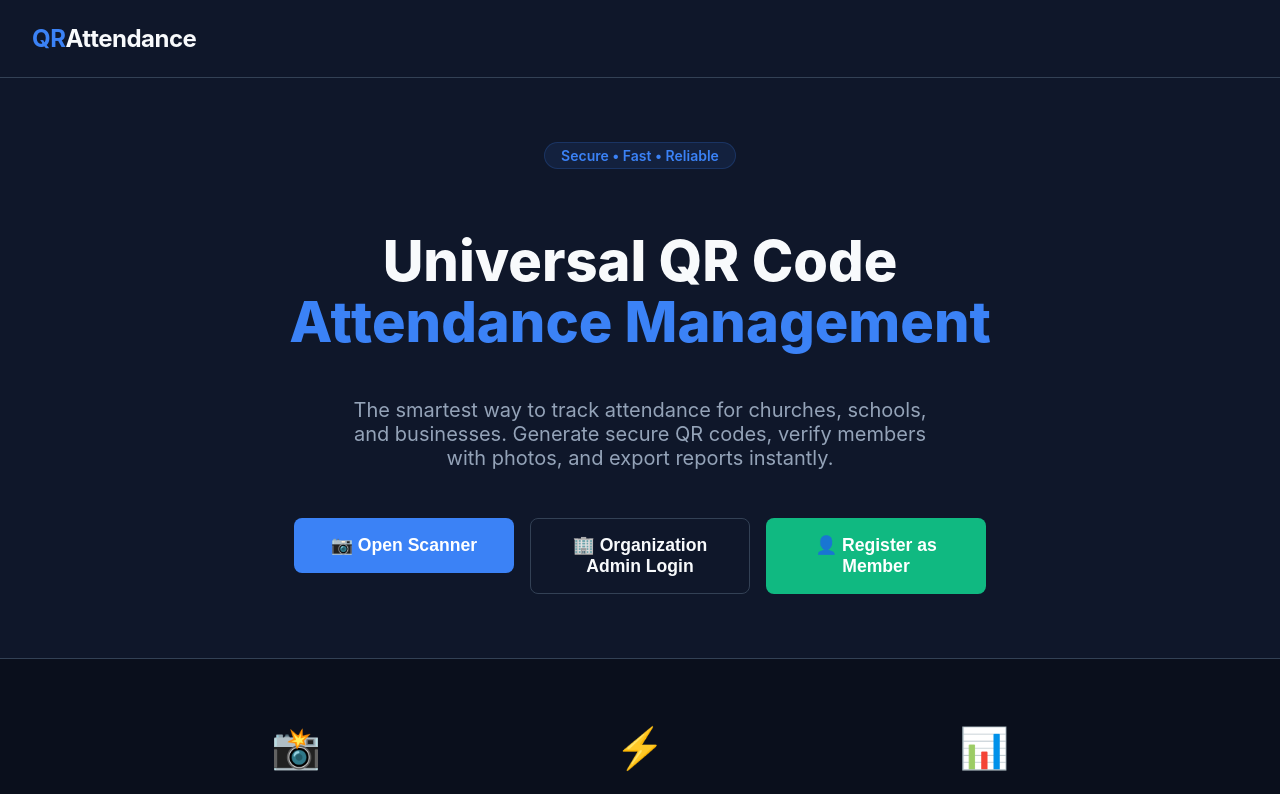
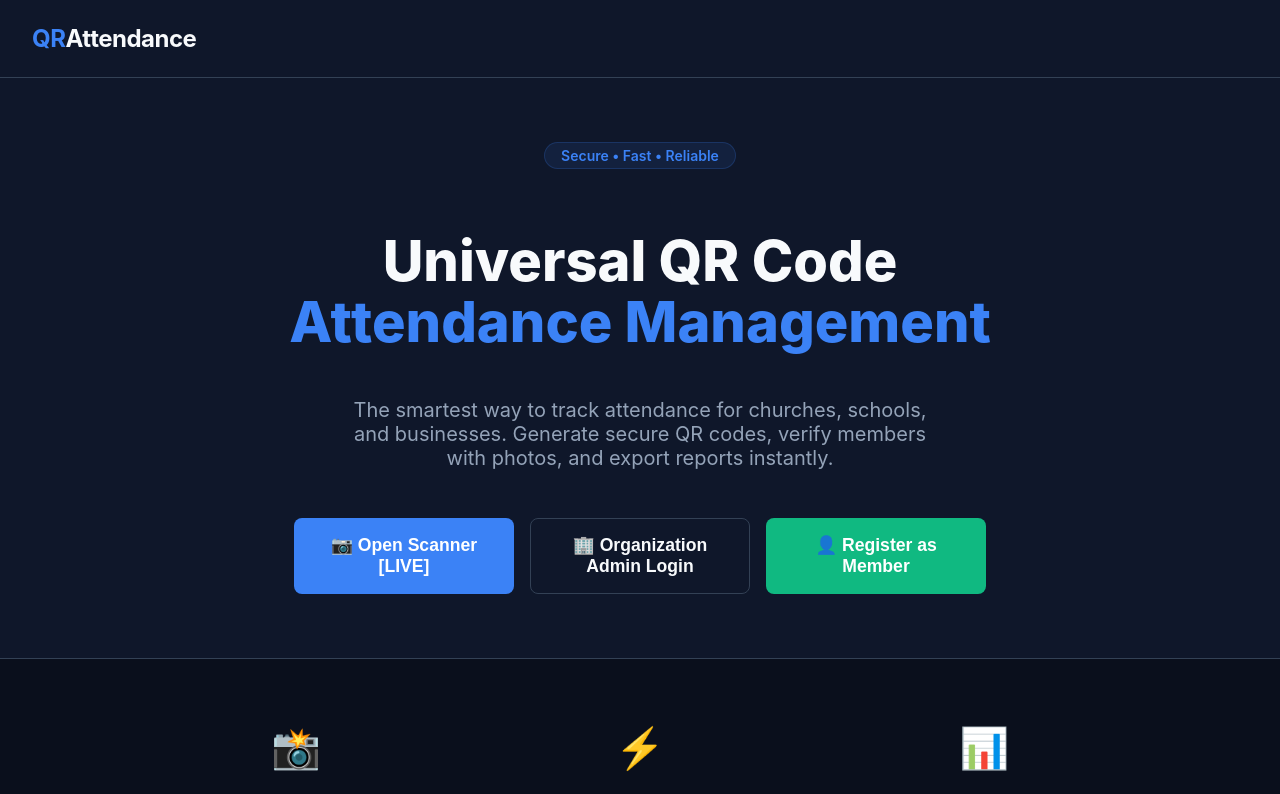
Before and after one commit to thodaniel3-sudo/universal-qr-attendance, a React (Vite) app: page / in a window 1280 px wide. Shown: the top 794 px of the page. Built offline with nearby package versions, Linux system fonts and the light colour scheme; no server answers.

Commit message:
updated website

```diff
--- a/src/App.tsx
+++ b/src/App.tsx
@@ -76,7 +76,7 @@ function Landing() {
 
           <Link to="/admin/scanner">
             <Button variant="primary" className="btn-hover" style={{ padding: '1rem 2rem', fontSize: '1.1rem', width: '220px' }}>
-              📷 Open Scanner
+              📷 Open Scanner [LIVE]
             </Button>
           </Link>
 
```
